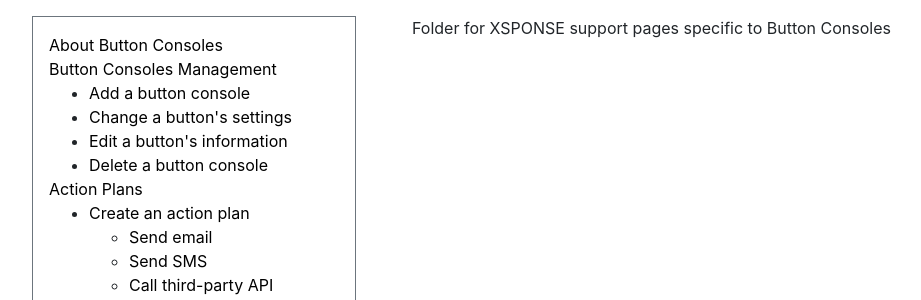
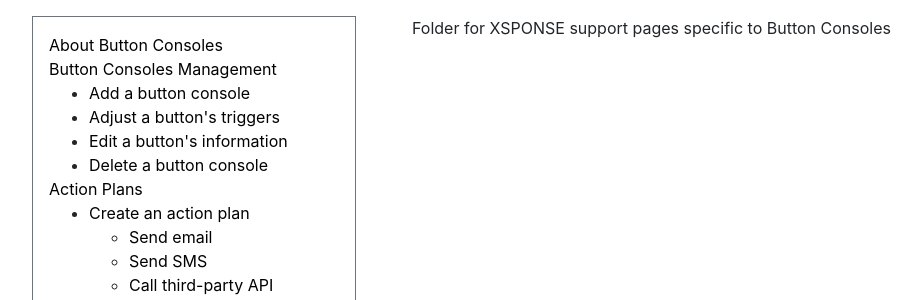
Before and after one commit to NrsSystems/docs, a Jekyll site: the page built from button-consoles/readme.md, in a window 1280 px wide. Shown: the part 231-531 px from the top of the page, without its empty margins (53-974 px from the left). Built offline with Jekyll 4.4.1, drawn with Linux system fonts in a browser that asks for light colours; our own code applies the rules of GitHub Pages for plain Markdown files.

Commit message:
Update button_consoles.yml

```diff
--- a/_data/navigation/button_consoles.yml
+++ b/_data/navigation/button_consoles.yml
@@ -5,8 +5,8 @@
   items:
     - name: Add a button console
       href: button-consoles-management#add-a-button-console
-    - name: Change a button's settings
-      href: button-consoles-management#change-a-buttons-settings
+    - name: Adjust a button's triggers
+      href: button-consoles-management#adjust-a-buttons-triggers
     - name: Edit a button's information
       href: button-consoles-management#edit-a-buttons-information
     - name: Delete a button console
```
